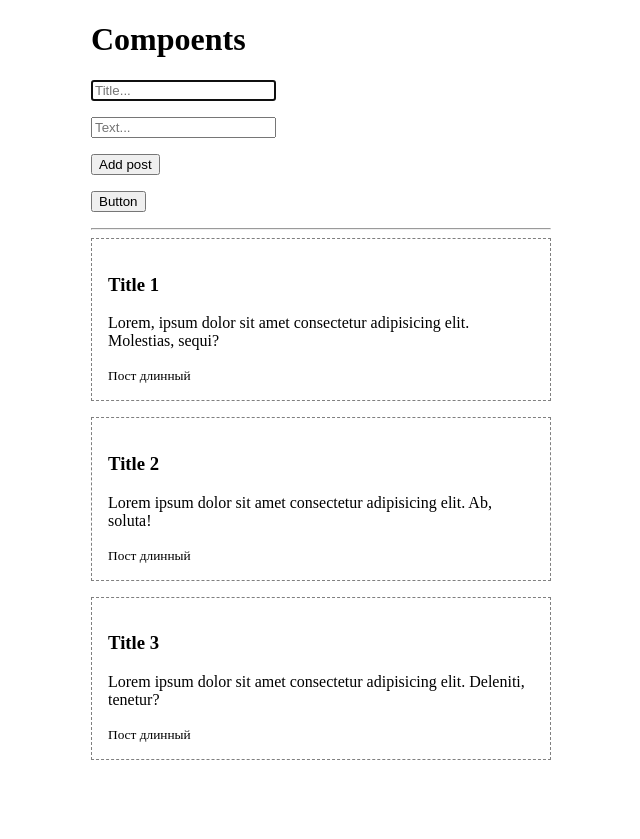
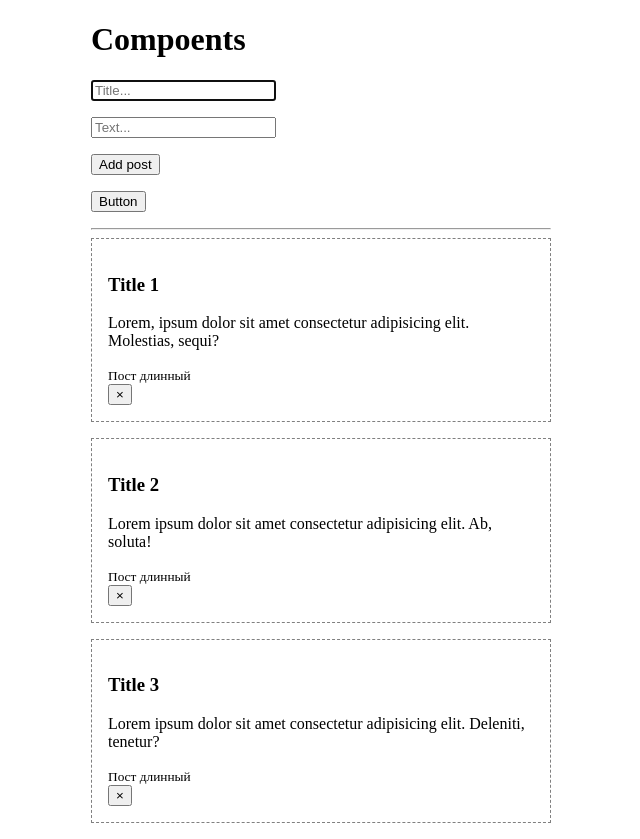
Before and after one commit to hmelii/angular-basics, an Angular app: page / in a window 1280 px wide. Shown: the whole page, without its empty margins (319-959 px from the left). Before the commit the page ends 800 px from the top, so only its background shows below. Built offline with nearby package versions, Linux system fonts and the light colour scheme.

Commit message:
angular 3

```diff
--- a/src/app/post/post.component.html
+++ b/src/app/post/post.component.html
@@ -2,4 +2,5 @@
     <h3>{{ post.title }}</h3>
     <p>{{ post.text }}</p>
     <ng-content></ng-content>
+    <button type="button" class="btn" (click)="removePost()">&times;</button>
 </div>
--- a/src/app/post/post.component.ts
+++ b/src/app/post/post.component.ts
@@ -1,4 +1,4 @@
-import { Component, Input, OnInit, SimpleChanges, ContentChild, ElementRef, OnChanges, SimpleChange, DoCheck, AfterContentChecked, AfterContentInit } from '@angular/core';
+import { Component, Input, OnInit, SimpleChanges, ContentChild, ElementRef, OnChanges, SimpleChange, DoCheck, AfterContentChecked, AfterContentInit, OnDestroy } from '@angular/core';
 import { Post } from '../app.component';
 
 @Component({
@@ -6,7 +6,7 @@ import { Post } from '../app.component';
   templateUrl: './post.component.html',
   styleUrls: ['./post.component.scss']
 })
-export class PostComponent implements OnInit, OnChanges, DoCheck, AfterContentInit {
+export class PostComponent implements OnInit, OnChanges, DoCheck, AfterContentInit, OnDestroy {
 
   @Input() post: Post
   @ContentChild('info', { static: true }) infoRef: ElementRef
@@ -32,4 +32,12 @@ export class PostComponent implements OnInit, OnChanges, DoCheck, AfterContentIn
     console.log('ngAfterContentInit')
   }
 
+  ngOnDestroy():void {
+    console.log('ngOnDestroy')
+  }
+
+  removePost() {
+    console.log(this.post)
+  }
+
 }
```
